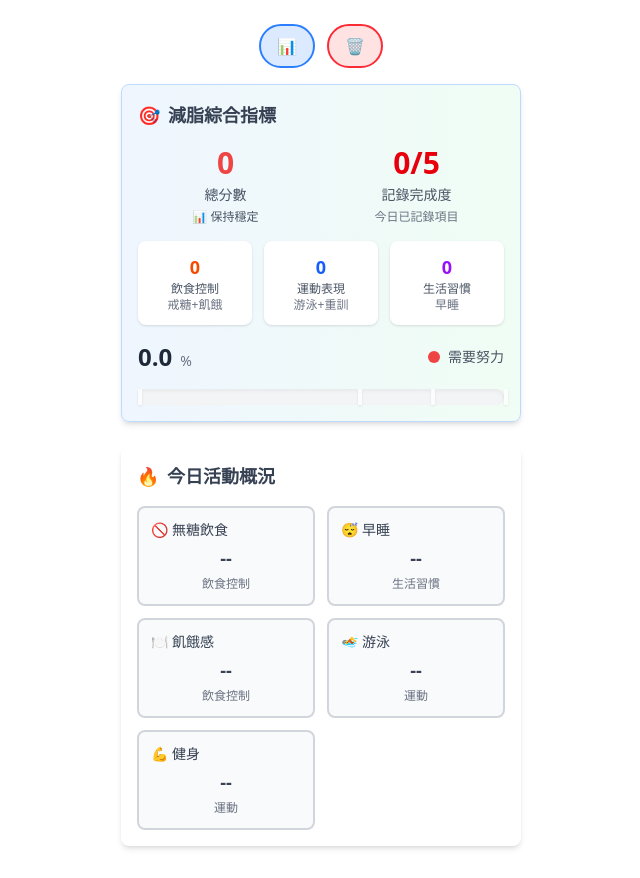
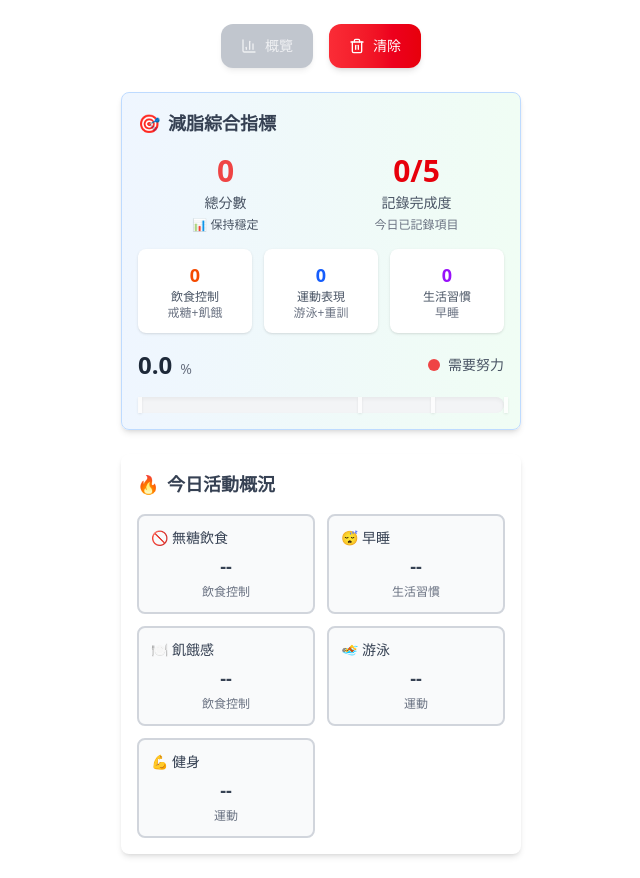
Before and after one commit to echoedinvoker/work-recorder, a Vue app: page /#/ in a window 1280 px wide. Shown: the whole page, without its empty margins (319-959 px from the left). Built offline with nearby package versions, Linux system fonts and the light colour scheme.

Commit message:
feat: better styling navigations

```diff
--- a/package.json
+++ b/package.json
@@ -12,6 +12,7 @@
   },
   "dependencies": {
     "@tailwindcss/vite": "^4.1.10",
+    "lucide-vue-next": "^0.544.0",
     "pinia": "^3.0.1",
     "pinia-plugin-persistedstate": "^4.3.0",
     "tailwindcss": "^4.1.10",
--- a/src/components/ui/NavigationBar.vue
+++ b/src/components/ui/NavigationBar.vue
@@ -1,19 +1,26 @@
 <template>
-  <nav class="mb-4">
-    <div class="flex justify-center gap-3">
+  <nav class="mb-6">
+    <div class="flex justify-center gap-4">
       <!-- Toggle 概覽頁面按鈕 -->
       <button
         @click="toggleOverview"
-        class="px-4 py-2 rounded-full text-sm transition-all border-2 border-blue-500 bg-blue-100 text-blue-800 hover:bg-blue-200 flex items-center gap-2"
+        :disabled="isOnOverviewPage"
+        :class="[
+          'group relative px-5 py-3 rounded-xl text-sm font-medium transition-all duration-200 flex items-center gap-2 shadow-md',
+          isOnOverviewPage
+            ? 'bg-gray-400 text-gray-200 cursor-not-allowed opacity-60'
+            : 'bg-gradient-to-r from-blue-500 to-blue-600 text-white hover:from-blue-600 hover:to-blue-700 hover:shadow-lg hover:scale-105 active:scale-95'
+        ]"
       >
-        <span v-if="previousActivityName">
+        <span v-if="previousActivityName && !isOnOverviewPage" class="flex items-center gap-2">
           <!-- 返回活動頁面 -->
-          <span class="text-base">←</span>
-          {{ previousActivityName }}
+          <ArrowLeft :size="16" class="transition-transform group-hover:-translate-x-0.5" />
+          <span class="hidden sm:inline">{{ previousActivityName }}</span>
         </span>
-        <span v-else>
+        <span v-else class="flex items-center gap-2">
           <!-- 切換到概覽頁面 -->
-          <span class="text-base">📊</span>
+          <BarChart3 :size="16" :class="isOnOverviewPage ? '' : 'transition-transform group-hover:scale-110'" />
+          <span class="hidden sm:inline">概覽</span>
         </span>
       </button>
 
@@ -21,18 +28,26 @@
       <button
         v-if="$route.path !== '/'"
         @click="$emit('showUsage')"
-        class="px-4 py-2 rounded-full text-sm transition-all border-2 border-green-500 bg-green-100 text-green-800 hover:bg-green-200 flex items-center gap-2"
+        class="group relative px-5 py-3 rounded-xl text-sm font-medium transition-all duration-200
+               bg-gradient-to-r from-emerald-500 to-emerald-600 text-white
+               hover:from-emerald-600 hover:to-emerald-700 hover:shadow-lg hover:scale-105
+               active:scale-95 flex items-center gap-2 shadow-md"
       >
-        <span class="text-base">❓</span>
+        <HelpCircle :size="16" class="transition-transform group-hover:scale-110" />
+        <span class="hidden sm:inline">說明</span>
       </button>
 
       <!-- 清除資料按鈕 -->
       <button
         @click="$emit('showClearDialog')"
-        class="px-4 py-2 rounded-full text-sm transition-all border-2 border-red-500 bg-red-100 text-red-800 hover:bg-red-200 flex items-center gap-2"
+        class="group relative px-5 py-3 rounded-xl text-sm font-medium transition-all duration-200
+               bg-gradient-to-r from-red-500 to-red-600 text-white
+               hover:from-red-600 hover:to-red-700 hover:shadow-lg hover:scale-105
+               active:scale-95 flex items-center gap-2 shadow-md"
         :title="clearButtonTitle"
       >
-        <span class="text-base">🗑️</span>
+        <Trash2 :size="16" class="transition-transform group-hover:scale-110" />
+        <span class="hidden sm:inline">清除</span>
       </button>
     </div>
   </nav>
@@ -41,6 +56,7 @@
 <script setup lang="ts">
 import { computed } from 'vue';
 import { useRouter, useRoute } from 'vue-router';
+import { ArrowLeft, BarChart3, HelpCircle, Trash2 } from 'lucide-vue-next';
 
 // Props - 將 previousActivityName 設為可選
 interface Props {
@@ -61,8 +77,16 @@ const router = useRouter();
 const route = useRoute();
 const routes = router.options.routes.filter(route => route.name !== 'NotFound');
 
+// 檢查是否在概覽頁面 (根路徑 '/')
+const isOnOverviewPage = computed(() => route.path === '/');
+
 // Toggle 概覽頁面功能
 const toggleOverview = () => {
+  // 如果已經在概覽頁面，不執行任何操作
+  if (isOnOverviewPage.value) {
+    return;
+  }
+
   if (route.name === 'overview') {
     // 如果在概覽頁面且有記錄的活動頁面，返回該頁面
     if (props.previousActivityName) {
```
Also changed, not shown: 1 other file (tests, documents, lock files or other folders).
